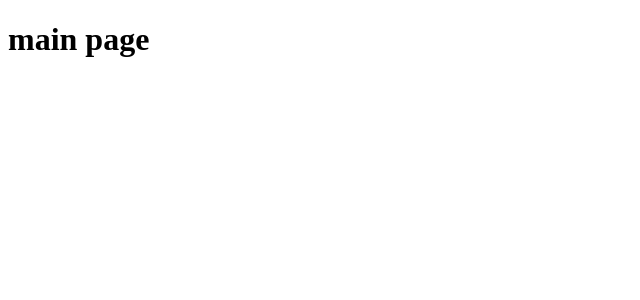
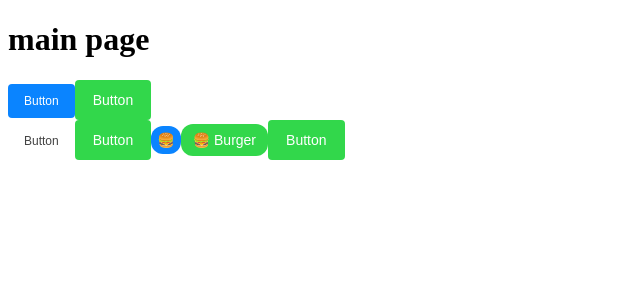
Before and after one commit to waterbinnn/waterbin-ui, a Next.js app: page / in a window 1280 px wide. Shown: the top 300 px of the page, without its empty margins (0-640 px from the left). Built offline with nearby package versions, Linux system fonts and the light colour scheme.

Commit message:
feat: 버튼 컴포넌트

```diff
--- a/src/app/page.tsx
+++ b/src/app/page.tsx
@@ -1,7 +1,29 @@
+import { Button } from '@/components';
+
 export default function Home() {
   return (
     <main>
       <h1>main page</h1>
+      <div>
+        <Button size="small">Button</Button>
+        <Button size="medium" color="secondary">
+          Button
+        </Button>
+      </div>
+
+      <div>
+        <Button styleType="text" size="small">
+          Button
+        </Button>
+        <Button color="secondary">Button</Button>
+        <Button styleType="icon" hasIconOnly>
+          🍔
+        </Button>
+        <Button styleType="icon" color="secondary">
+          🍔 Burger
+        </Button>
+        <Button color="secondary">Button</Button>
+      </div>
     </main>
   );
 }
--- /dev/null
+++ b/src/components/Button/Button.module.scss
@@ -0,0 +1,69 @@
+%button {
+  font-weight: 500;
+  border: none;
+  border-radius: 12px;
+  display: inline-block;
+  cursor: pointer;
+}
+
+%small {
+  font-size: 12px;
+  padding: 10px 16px;
+}
+
+%medium {
+  font-size: 14px;
+  padding: 12px 18px;
+}
+
+%large {
+  font-size: 16px;
+  padding: 12px 24px;
+}
+
+%primary {
+  background-color: $colors-blue;
+  color: $colors-white;
+}
+
+%secondary {
+  background-color: $colors-green;
+  color: $colors-white;
+}
+
+.button {
+  @extend %button;
+
+  &.small {
+    @extend %small;
+  }
+
+  &.medium {
+    @extend %medium;
+  }
+
+  &.text {
+    color: $colors-gray-900;
+    background-color: transparent;
+  }
+
+  &.solid {
+    border-radius: 4px;
+  }
+
+  &.primary {
+    @extend %primary;
+  }
+
+  &.secondary {
+    @extend %secondary;
+  }
+
+  &.icon {
+    padding: 8px 12px;
+
+    &-only {
+      padding: 6px 6px;
+    }
+  }
+}
--- a/src/stories/Atoms/Button/Button.tsx
+++ b/src/components/Button/Button.tsx
@@ -1,4 +1,5 @@
 import { useStyle } from '@/hooks';
+
 import styles from './Button.module.scss';
 import { ButtonExtends, ButtonType } from './ButtonType';
 import { forwardRef } from 'react';
@@ -8,7 +9,8 @@ export const Button = forwardRef<ButtonExtends, ButtonType>(
     {
       type,
       size = 'medium',
-      kind = 'primary',
+      styleType = 'solid',
+      color = 'primary',
       children,
       classNames,
       disabled = false,
@@ -21,11 +23,16 @@ export const Button = forwardRef<ButtonExtends, ButtonType>(
     },
     ref,
   ) => {
-    const { styled } = useStyle(styles);
-    const btnStyle = kind === 'primary' ? 'primary' : 'secondary';
+    const { styled: cx } = useStyle(styles);
 
-    const classes = styled('button', `${size}`, disabled, btnStyle, classNames);
+    const classes = cx('button', size, styleType, color, disabled, classNames, {
+      'icon-only': hasIconOnly,
+    });
+    //클래스 명 : button-size-style-color
 
+    //button-medium-solid-primary
+    //button-large-text
+    //button-icon / button-icon-only
     return (
       <button type={type} className={classes} {...rest}>
         {children}
--- a/src/stories/Atoms/Button/ButtonType.ts
+++ b/src/components/Button/ButtonType.ts
@@ -5,7 +5,8 @@ type ButtonExtends = ButtonHTMLAttributes<HTMLButtonElement> &
 
 interface ButtonType extends ButtonExtends {
   size?: 'small' | 'medium' | 'large';
-  kind?: 'primary' | 'secondary' | 'outline';
+  styleType?: 'solid' | 'text' | 'icon' | 'link';
+  color?: 'primary' | 'secondary' | 'outline';
   disabled?: boolean;
   loading?: boolean;
   classNames?: string;
--- /dev/null
+++ b/src/components/Button/index.ts
@@ -0,0 +1 @@
+export * from './Button';
--- /dev/null
+++ b/src/components/index.ts
@@ -0,0 +1 @@
+export * from './Button';
```
Also changed, not shown: src/stories/Atoms/Button/Button.module.scss (deleted, +0 -35 lines), 1 other file (tests, documents, lock files or other folders).
